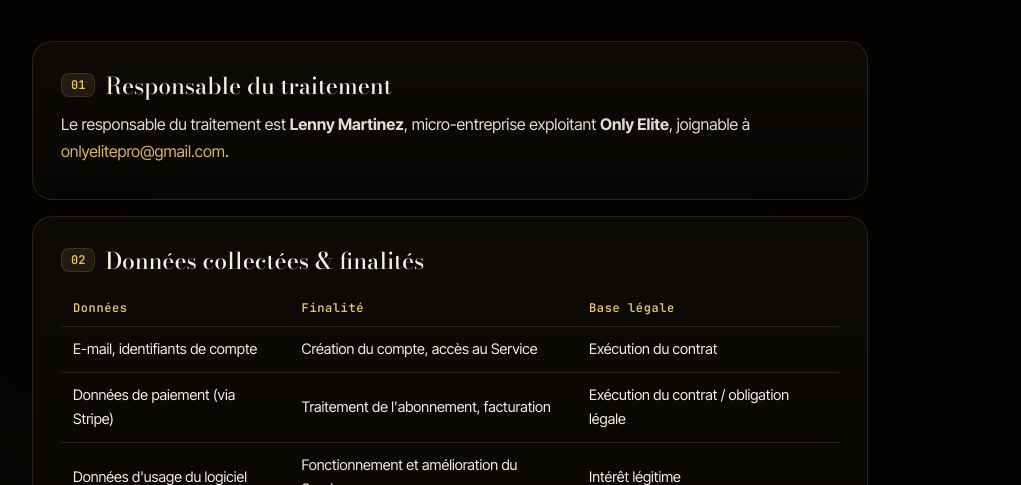
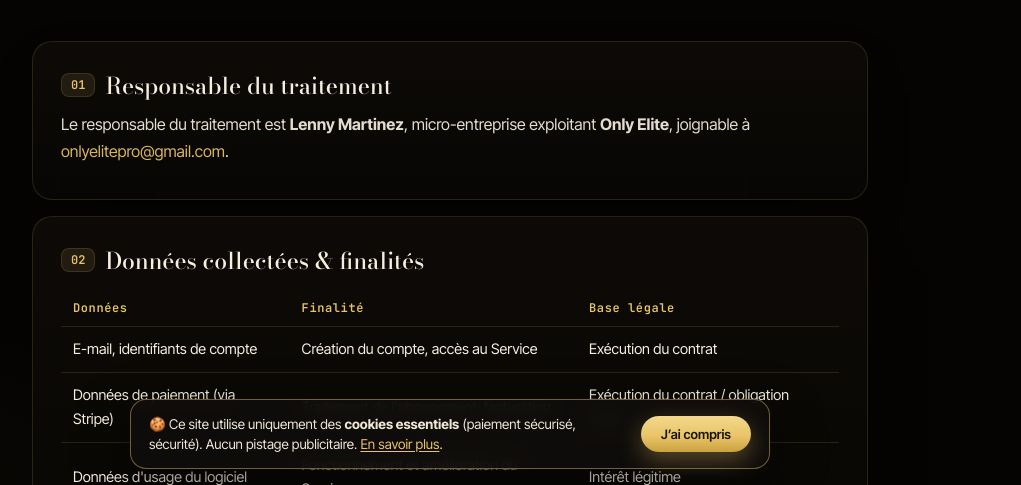
Before and after one commit to Maltablender/onlyelite, a plain HTML site: page confidentialite.html in a window 1280 px wide. Shown: the part 315-800 px from the top of the page, without its empty margins (190-1211 px from the left). Drawn offline with nearby package versions, Linux system fonts and the light colour scheme.

Commit message:
Ajout du bandeau de consentement cookies (conformite RGPD/ePrivacy)
Co-Authored-By: Claude Opus 4.8 <noreply@anthropic.com>
Claude-Session: https://claude.ai/code/session_01NJfScyJkzzCzdrW18hiAmn

```diff
--- a/confidentialite.html
+++ b/confidentialite.html
@@ -64,7 +64,7 @@
       <p>Conformément au RGPD et à la loi Informatique et Libertés, tu disposes des droits d'accès, de rectification, d'effacement, de limitation, de portabilité et d'opposition. Pour les exercer, écris à <a href="mailto:onlyelitepro@gmail.com">onlyelitepro@gmail.com</a>. Tu peux aussi introduire une réclamation auprès de la <a href="https://www.cnil.fr" target="_blank" rel="noopener">CNIL</a>.</p>
     </section>
 
-    <section class="card">
+    <section class="card" id="cookies">
       <h2><span class="n">06</span>Cookies</h2>
       <p>Le site vitrine n'utilise pas de cookies publicitaires ni de traceurs non essentiels. Seuls des cookies strictement nécessaires (paiement Stripe, sécurité) peuvent être déposés. Aucun consentement n'est requis pour ces cookies essentiels.</p>
     </section>
@@ -84,5 +84,6 @@
     <a href="mailto:onlyelitepro@gmail.com">Contact</a>
   </footer>
 </div>
+<script src="cookies.js" defer></script>
 </body>
 </html>
--- /dev/null
+++ b/cookies.js
@@ -0,0 +1,47 @@
+/* Bandeau cookies Only Elite — informatif et respectueux de la vie privée.
+   Le site n'utilise QUE des cookies strictement nécessaires (paiement Stripe, sécurité).
+   Aucun traceur publicitaire ni analytique : aucun cookie non essentiel n'est déposé.
+   Conforme RGPD / ePrivacy (CNIL) : pas de dépôt de cookie non essentiel avant action. */
+(function () {
+  try {
+    var KEY = 'oe_cookie_ack';
+    if (localStorage.getItem(KEY) === '1') return;
+  } catch (_) { /* stockage indisponible : on affiche quand même le bandeau */ }
+
+  var css = '' +
+    '.oe-ck{position:fixed;left:16px;right:16px;bottom:16px;z-index:9999;margin:0 auto;max-width:640px;' +
+    'display:flex;gap:14px;align-items:center;flex-wrap:wrap;justify-content:center;' +
+    'padding:14px 18px;border-radius:16px;border:1px solid rgba(233,196,106,.45);' +
+    'background:rgba(16,14,11,.92);backdrop-filter:blur(10px);-webkit-backdrop-filter:blur(10px);' +
+    'box-shadow:0 18px 50px rgba(0,0,0,.5);color:#efe7d6;font:400 13.5px/1.5 "Inter Tight",system-ui,sans-serif;' +
+    'opacity:0;transform:translateY(14px);transition:opacity .4s ease,transform .4s ease}' +
+    '.oe-ck.in{opacity:1;transform:translateY(0)}' +
+    '.oe-ck p{margin:0;flex:1 1 300px;min-width:240px}' +
+    '.oe-ck a{color:#e9c46a;text-decoration:underline;text-underline-offset:2px}' +
+    '.oe-ck .oe-ck-ok{flex:none;cursor:pointer;border:0;border-radius:999px;padding:10px 20px;' +
+    'font:600 13px "Inter Tight",system-ui,sans-serif;color:#1a1407;' +
+    'background:linear-gradient(180deg,#f3d98a,#e9c46a 55%,#caa23f);box-shadow:0 8px 24px rgba(233,196,106,.35)}' +
+    '.oe-ck .oe-ck-ok:hover{filter:brightness(1.05)}' +
+    '@media (prefers-reduced-motion:reduce){.oe-ck{transition:none}}';
+
+  var style = document.createElement('style');
+  style.textContent = css;
+  document.head.appendChild(style);
+
+  var bar = document.createElement('div');
+  bar.className = 'oe-ck';
+  bar.setAttribute('role', 'dialog');
+  bar.setAttribute('aria-label', 'Information sur les cookies');
+  bar.innerHTML =
+    '<p>🍪 Ce site utilise uniquement des <b>cookies essentiels</b> (paiement sécurisé, sécurité). ' +
+    'Aucun pistage publicitaire. <a href="confidentialite.html#cookies">En savoir plus</a>.</p>' +
+    '<button type="button" class="oe-ck-ok">J’ai compris</button>';
+  document.body.appendChild(bar);
+  requestAnimationFrame(function () { bar.classList.add('in'); });
+
+  bar.querySelector('.oe-ck-ok').addEventListener('click', function () {
+    try { localStorage.setItem('oe_cookie_ack', '1'); } catch (_) {}
+    bar.classList.remove('in');
+    setTimeout(function () { bar.remove(); }, 400);
+  });
+})();
```
Also changed, not shown: cgv.html (+1 -0 lines), index.html (+2 -1 lines), mentions-legales.html (+1 -0 lines), merci.html (+1 -0 lines).
